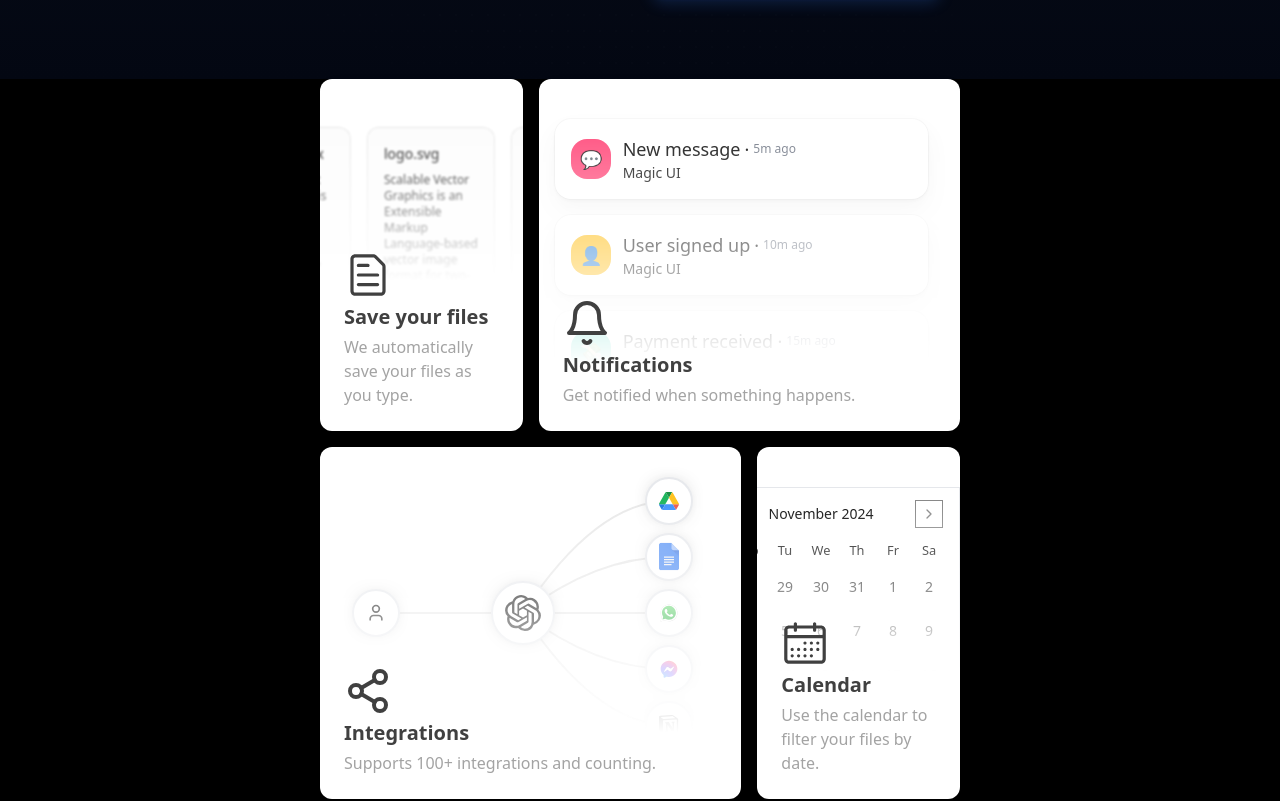
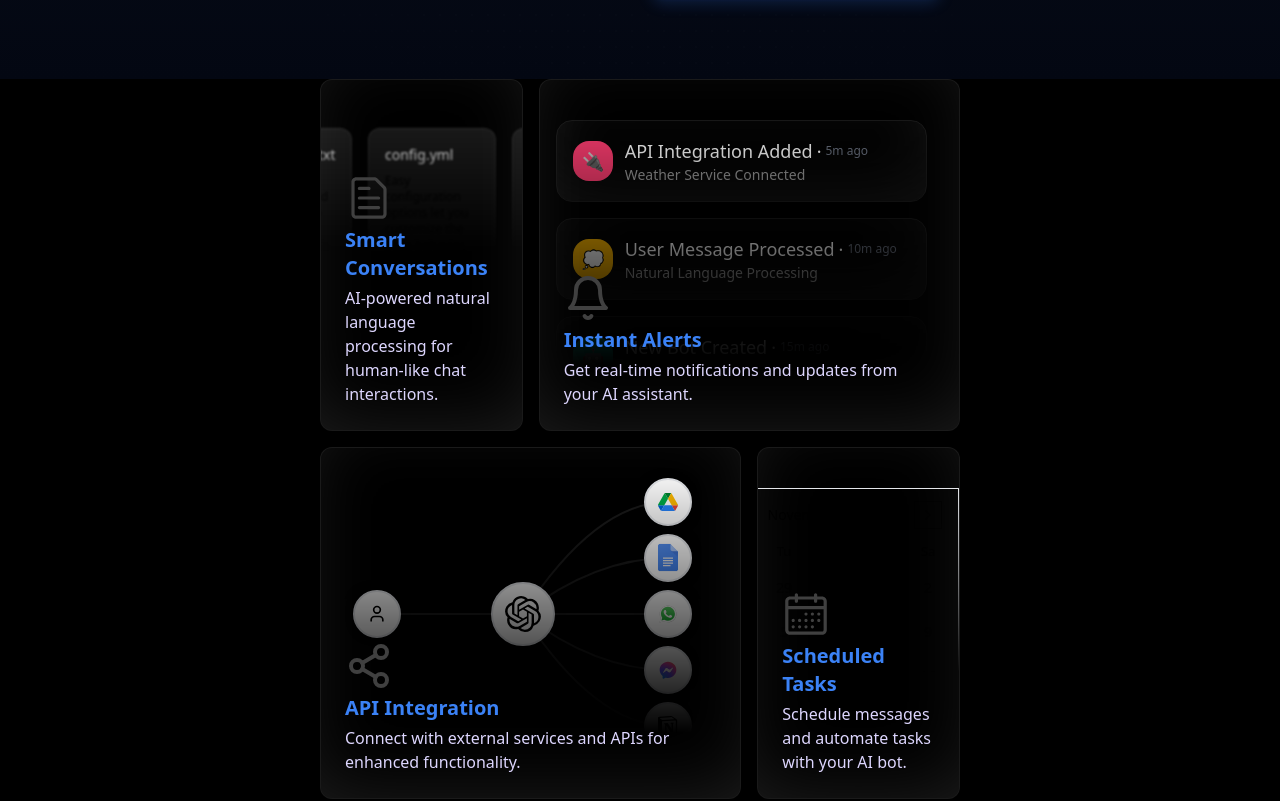
Before and after one commit to wubeabera123/insight-bridge-demo, a Next.js app: page / in a window 1280 px wide. Shown: the part 3600-4401 px from the top of the page. Built offline with nearby package versions, Linux system fonts and the light colour scheme.

Commit message:
feat: bento done

```diff
--- a/src/app/components/Features-Bento2.tsx
+++ b/src/app/components/Features-Bento2.tsx
@@ -10,32 +10,32 @@ import Marquee from "@/components/magicui/marquee";
 
 const files = [
   {
-    name: "bitcoin.pdf",
-    body: "Bitcoin is a cryptocurrency invented in 2008 by an unknown person or group of people using the name Satoshi Nakamoto.",
+    name: "chat.json",
+    body: "Natural language processing enables our bot to understand and respond to user messages in a human-like way.",
   },
   {
-    name: "finances.xlsx",
-    body: "A spreadsheet or worksheet is a file made of rows and columns that help sort data, arrange data easily, and calculate numerical data.",
+    name: "commands.txt",
+    body: "Custom commands and shortcuts help users quickly access the bot's most useful features and functionalities.",
   },
   {
-    name: "logo.svg",
-    body: "Scalable Vector Graphics is an Extensible Markup Language-based vector image format for two-dimensional graphics with support for interactivity and animation.",
+    name: "config.yml",
+    body: "Easy configuration options let you customize the bot's behavior, responses, and integration with other services.",
   },
   {
-    name: "keys.gpg",
-    body: "GPG keys are used to encrypt and decrypt email, files, directories, and whole disk partitions and to authenticate messages.",
+    name: "analytics.db",
+    body: "Track usage patterns and gather insights about how users interact with your Telegram bot.",
   },
   {
-    name: "seed.txt",
-    body: "A seed phrase, seed recovery phrase or backup seed phrase is a list of words which store all the information needed to recover Bitcoin funds on-chain.",
+    name: "responses.md",
+    body: "Template responses and conversation flows ensure consistent and helpful interactions with users.",
   },
 ];
 
 const features = [
   {
     Icon: FileTextIcon,
-    name: "Save your files",
-    description: "We automatically save your files as you type.",
+    name: "Smart Conversations",
+    description: "AI-powered natural language processing for human-like chat interactions.",
     href: "#",
     cta: "Learn more",
     className: "col-span-3 lg:col-span-1",
@@ -49,14 +49,13 @@ const features = [
             key={idx}
             className={cn(
               "relative w-32 cursor-pointer overflow-hidden rounded-xl border p-4",
-              "border-gray-950/[.1] bg-gray-950/[.01] hover:bg-gray-950/[.05]",
-              "dark:border-gray-50/[.1] dark:bg-gray-50/[.10] dark:hover:bg-gray-50/[.15]",
+              "border-gray-50/[.1] bg-gray-50/[.10] hover:bg-gray-50/[.15]",
               "transform-gpu blur-[1px] transition-all duration-300 ease-out hover:blur-none",
             )}
           >
             <div className="flex flex-row items-center gap-2">
               <div className="flex flex-col">
-                <figcaption className="text-sm font-medium dark:text-white ">
+                <figcaption className="text-sm font-medium text-white ">
                   {f.name}
                 </figcaption>
               </div>
@@ -69,8 +68,8 @@ const features = [
   },
   {
     Icon: BellIcon,
-    name: "Notifications",
-    description: "Get notified when something happens.",
+    name: "Instant Alerts",
+    description: "Get real-time notifications and updates from your AI assistant.",
     href: "#",
     cta: "Learn more",
     className: "col-span-3 lg:col-span-2",
@@ -80,8 +79,8 @@ const features = [
   },
   {
     Icon: Share2Icon,
-    name: "Integrations",
-    description: "Supports 100+ integrations and counting.",
+    name: "API Integration",
+    description: "Connect with external services and APIs for enhanced functionality.",
     href: "#",
     cta: "Learn more",
     className: "col-span-3 lg:col-span-2",
@@ -91,8 +90,8 @@ const features = [
   },
   {
     Icon: CalendarIcon,
-    name: "Calendar",
-    description: "Use the calendar to filter your files by date.",
+    name: "Scheduled Tasks",
+    description: "Schedule messages and automate tasks with your AI bot.",
     className: "col-span-3 lg:col-span-1",
     href: "#",
     cta: "Learn more",
--- a/src/components/example/animated-list-demo.tsx
+++ b/src/components/example/animated-list-demo.tsx
@@ -13,32 +13,31 @@ interface Item {
 
 let notifications = [
   {
-    name: "Payment received",
-    description: "Magic UI",
+    name: "New Bot Created",
+    description: "TeleBot AI Assistant",
     time: "15m ago",
-
-    icon: "💸",
+    icon: "🤖",
     color: "#00C9A7",
   },
   {
-    name: "User signed up",
-    description: "Magic UI",
+    name: "User Message Processed",
+    description: "Natural Language Processing",
     time: "10m ago",
-    icon: "👤",
+    icon: "💭",
     color: "#FFB800",
   },
   {
-    name: "New message",
-    description: "Magic UI",
+    name: "API Integration Added",
+    description: "Weather Service Connected",
     time: "5m ago",
-    icon: "💬",
+    icon: "🔌",
     color: "#FF3D71",
   },
   {
-    name: "New event",
-    description: "Magic UI",
+    name: "Analytics Report",
+    description: "Daily Usage Statistics",
     time: "2m ago",
-    icon: "🗞️",
+    icon: "📊",
     color: "#1E86FF",
   },
 ];
@@ -52,10 +51,8 @@ const Notification = ({ name, description, icon, color, time }: Item) => {
         "relative mx-auto min-h-fit w-full max-w-[400px] cursor-pointer overflow-hidden rounded-2xl p-4",
         // animation styles
         "transition-all duration-200 ease-in-out hover:scale-[103%]",
-        // light styles
-        "bg-white [box-shadow:0_0_0_1px_rgba(0,0,0,.03),0_2px_4px_rgba(0,0,0,.05),0_12px_24px_rgba(0,0,0,.05)]",
         // dark styles
-        "transform-gpu dark:bg-transparent dark:backdrop-blur-md dark:[border:1px_solid_rgba(255,255,255,.1)] dark:[box-shadow:0_-20px_80px_-20px_#ffffff1f_inset]",
+        "transform-gpu bg-transparent backdrop-blur-md [border:1px_solid_rgba(255,255,255,.1)] [box-shadow:0_-20px_80px_-20px_#ffffff1f_inset]",
       )}
     >
       <div className="flex flex-row items-center gap-3">
@@ -68,12 +65,12 @@ const Notification = ({ name, description, icon, color, time }: Item) => {
           <span className="text-lg">{icon}</span>
         </div>
         <div className="flex flex-col overflow-hidden">
-          <figcaption className="flex flex-row items-center whitespace-pre text-lg font-medium dark:text-white ">
+          <figcaption className="flex flex-row items-center whitespace-pre text-lg font-medium text-white ">
             <span className="text-sm sm:text-lg">{name}</span>
             <span className="mx-1">·</span>
             <span className="text-xs text-gray-500">{time}</span>
           </figcaption>
-          <p className="text-sm font-normal dark:text-white/60">
+          <p className="text-sm font-normal text-white/60">
             {description}
           </p>
         </div>
--- a/src/components/magicui/bento-grid.tsx
+++ b/src/components/magicui/bento-grid.tsx
@@ -44,20 +44,18 @@ const BentoCard = ({
     key={name}
     className={cn(
       "group relative col-span-3 flex flex-col justify-between overflow-hidden rounded-xl",
-      // light styles
-      "bg-white [box-shadow:0_0_0_1px_rgba(0,0,0,.03),0_2px_4px_rgba(0,0,0,.05),0_12px_24px_rgba(0,0,0,.05)]",
       // dark styles
-      "transform-gpu dark:bg-black dark:[border:1px_solid_rgba(255,255,255,.1)] dark:[box-shadow:0_-20px_80px_-20px_#ffffff1f_inset]",
+      "transform-gpu bg-black [border:1px_solid_rgba(255,255,255,.1)] [box-shadow:0_-20px_80px_-20px_#ffffff1f_inset]",
       className,
     )}
   >
     <div>{background}</div>
     <div className="pointer-events-none z-10 flex transform-gpu flex-col gap-1 p-6 transition-all duration-300 group-hover:-translate-y-10">
       <Icon className="h-12 w-12 origin-left transform-gpu text-neutral-700 transition-all duration-300 ease-in-out group-hover:scale-75" />
-      <h3 className="text-xl font-semibold text-neutral-700 dark:text-neutral-300">
+      <h3 className="text-xl font-semibold text-blue-500">
         {name}
       </h3>
-      <p className="max-w-lg text-neutral-400">{description}</p>
+      <p className="max-w-lg text-violet-200">{description}</p>
     </div>
 
     <div
@@ -72,7 +70,7 @@ const BentoCard = ({
         </a>
       </Button>
     </div>
-    <div className="pointer-events-none absolute inset-0 transform-gpu transition-all duration-300 group-hover:bg-black/[.03] group-hover:dark:bg-neutral-800/10" />
+    <div className="pointer-events-none absolute inset-0 transform-gpu transition-all duration-300 group-hover:bg-neutral-800/10" />
   </div>
 );
 
```
